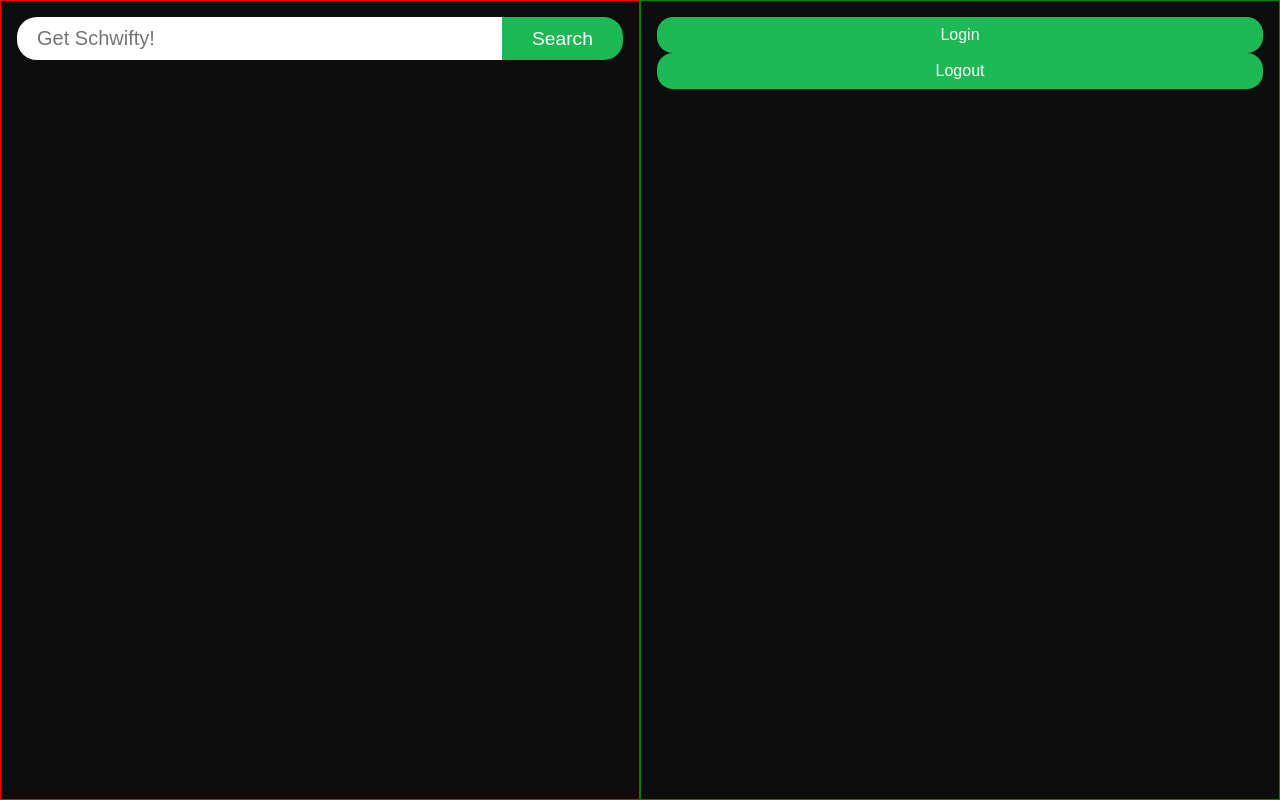
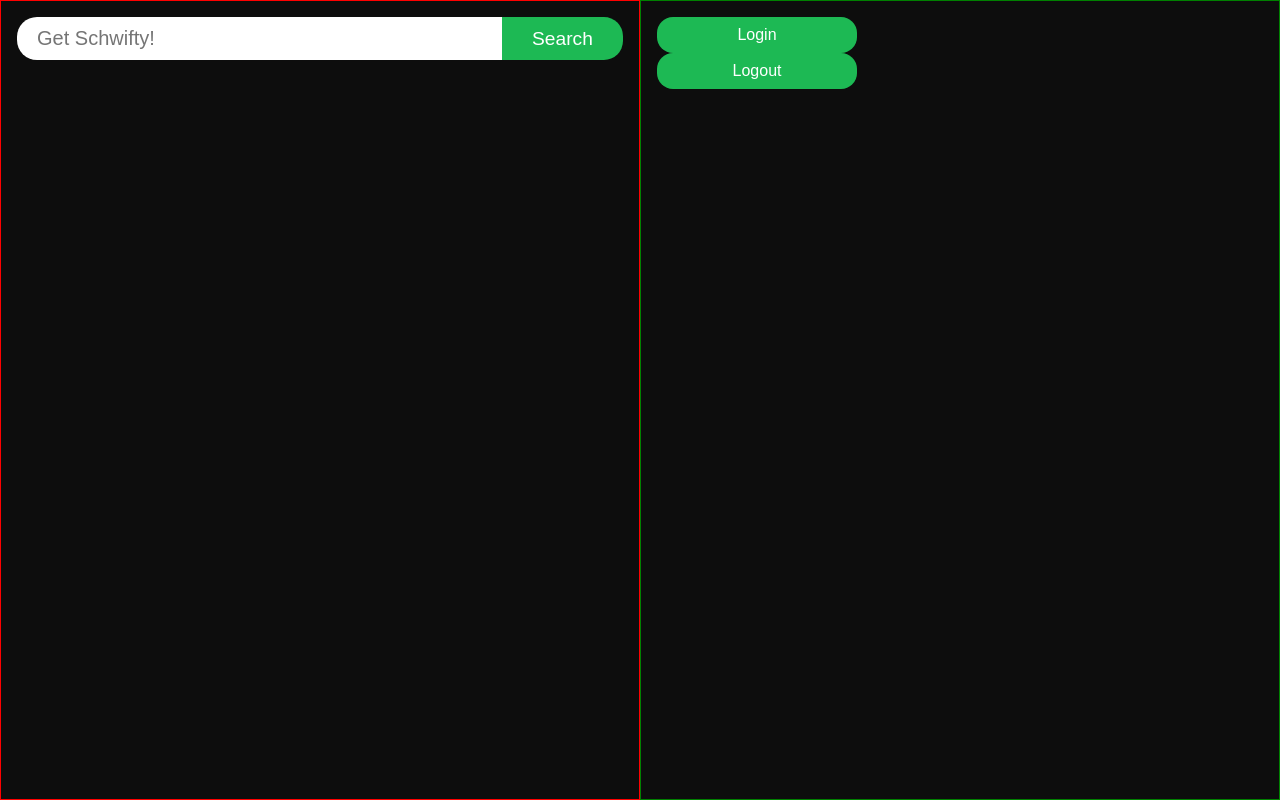
Before and after one commit to utopiaio/Schwifty, a website built with webpack: page index.html in a window 1280 px wide. Built offline with nearby package versions, Linux system fonts and the light colour scheme; some packages are replaced by stand-ins of ours.

Commit message:
button-200

```diff
--- a/app/sass/schwifty.scss
+++ b/app/sass/schwifty.scss
@@ -58,6 +58,10 @@ body {
     opacity: 0.5;
     cursor: wait;
   }
+
+  &-200 {
+    max-width: 200px;
+  }
 }
 
 .container {
--- a/index.html
+++ b/index.html
@@ -37,8 +37,8 @@
 
     <!-- playlist -->
     <div class="container container_playlist">
-      <button id="login" class="button">Login</button>
-      <button id="logout" class="button">Logout</button>
+      <button id="login" class="button button-200">Login</button>
+      <button id="logout" class="button button-200">Logout</button>
     </div>
     <!-- ./ playlist -->
 
```
